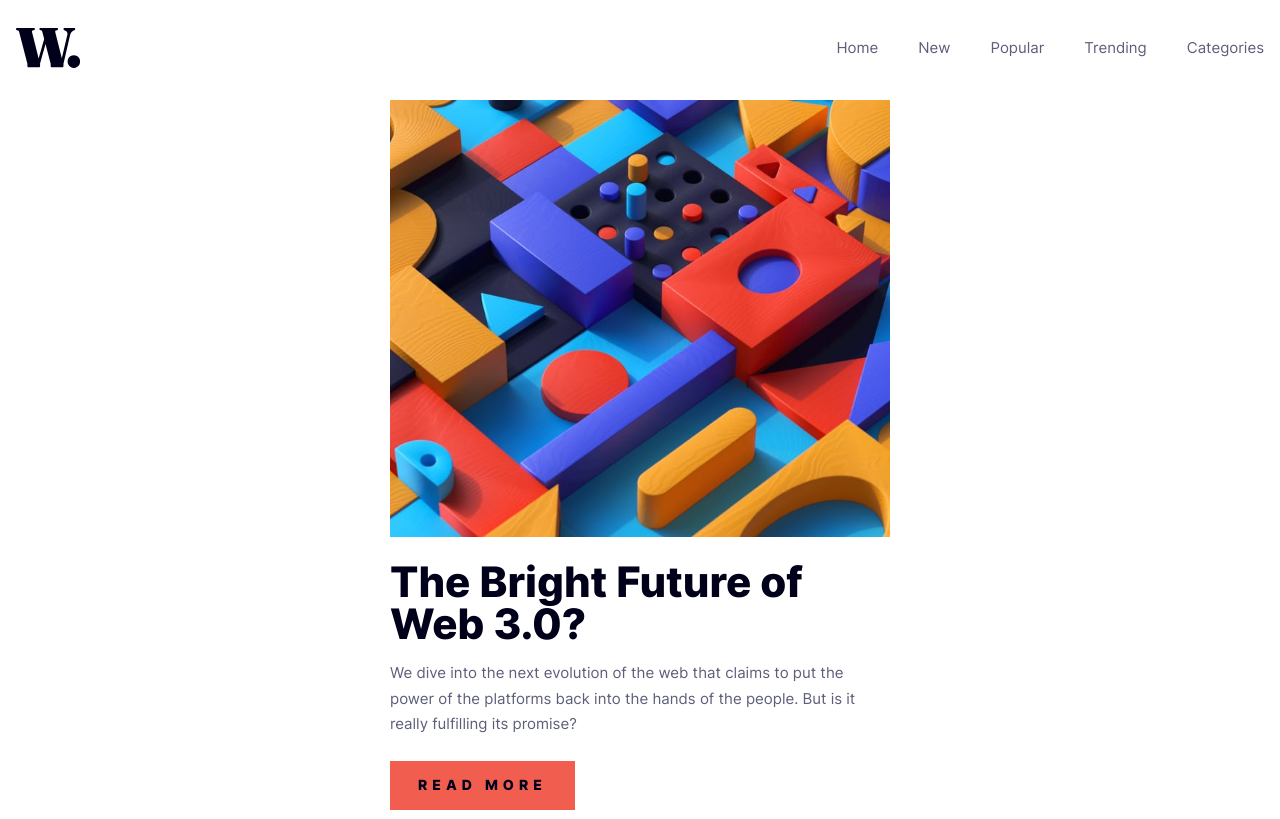
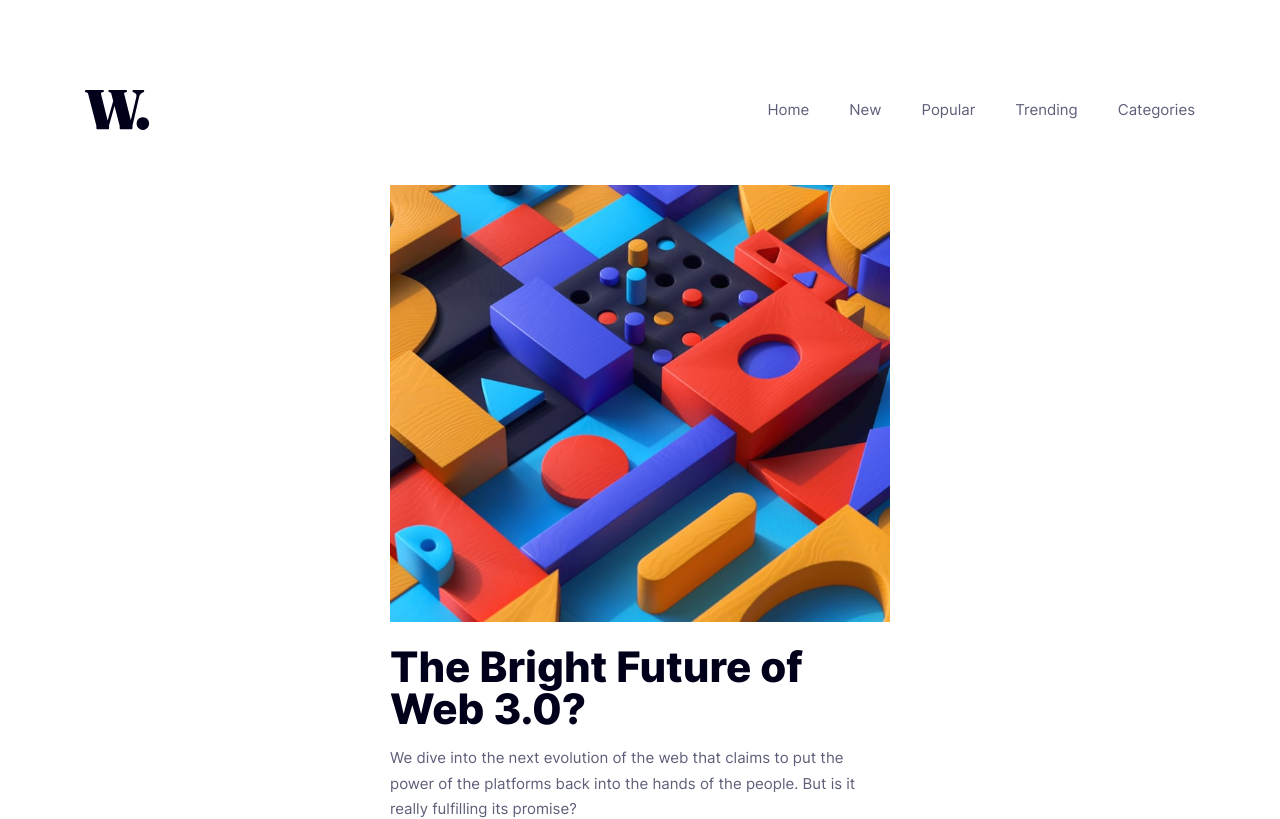
Before and after one commit to VenusY/frontend-mentor-news-homepage, a React app: page / in a window 1280 px wide. Shown: the top 819 px of the page. Built offline with nearby package versions, Linux system fonts and the light colour scheme.

Commit message:
Add large screen size nav bar layout

```diff
--- a/src/styles/scss/App.scss
+++ b/src/styles/scss/App.scss
@@ -24,3 +24,10 @@ body {
 .articles-section {
   padding: 0 16px 80px 16px;
 }
+
+@media screen and (min-width: 1180px) {
+  body {
+    max-width: 1110px;
+    margin-inline: auto;
+  }
+}
--- a/src/styles/scss/NavBar.scss
+++ b/src/styles/scss/NavBar.scss
@@ -156,3 +156,10 @@
     }
   }
 }
+
+@media screen and (min-width: 1180px) {
+  .nav-bar {
+    padding: 90px 0 55px 0;
+    margin-bottom: 0;
+  }
+}
```
